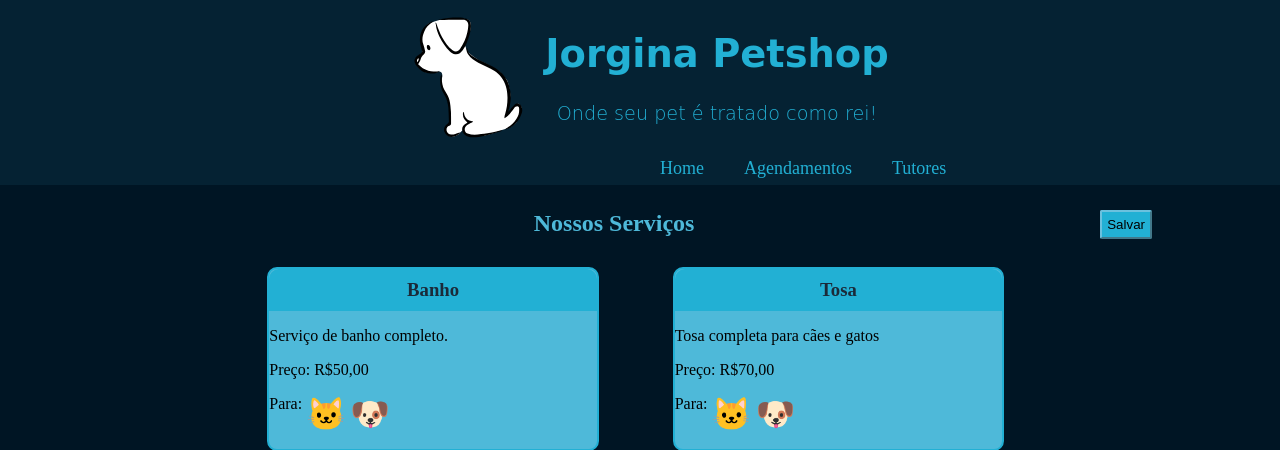
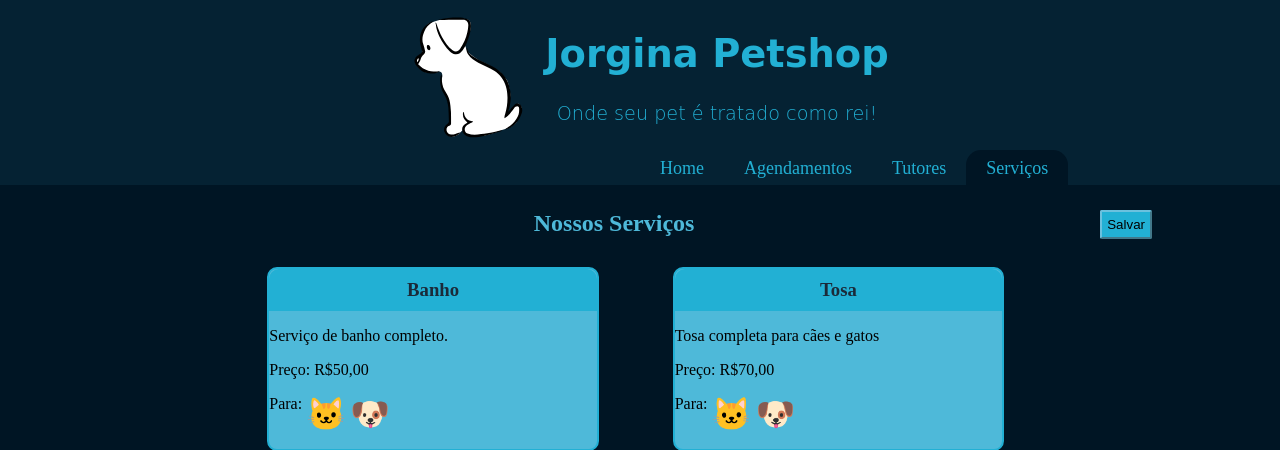
Before and after one commit to Ryushuke/CC-Petshop, a PHP site: page /index.php?nav=services&acao=editar in a window 1280 px wide. Shown: the top 450 px of the page. Run offline with PHP 8.4, Linux system fonts and the light colour scheme; some web fonts are replaced.

Commit message:
update: Barra de navegação agora contempla paginas extras, onde não é possivel navegar diretamente pela barra.

```diff
--- a/css/style.css
+++ b/css/style.css
@@ -145,6 +145,17 @@ h2.title
 	border-radius: 15px 15px 0 0;
 }
 
+.navbar ul li.extra
+{
+	display: block;
+	padding: 8px 20px;
+	color: var(--primary-a0);
+	font-size: large;
+	border-radius: 15px 15px 0 0;
+	background-color: var(--surface-a0);
+	height: 35px;
+}
+
 .navbar ul li a:hover
 {
 	background-color: var(--primary-a40);
--- a/view/navbar.php
+++ b/view/navbar.php
@@ -1,7 +1,69 @@
+<?php
+
+function renderList()
+{
+	$key = 'nav';
+	$active = "home";
+	if(isset($_GET[$key]))
+	{
+		$active = $_GET[$key];
+	}
+
+	renderMainList($active);
+	renderExtra($active);
+}
+
+function renderExtra($active)
+{
+	$extras = [
+		'service' => 'Serviço',
+		'agendamento' => 'Agendamento',
+		'services' => 'Serviços',
+	];
+
+	if(!array_key_exists($active, $extras))
+	{
+		return;
+	}
+
+	$label = $extras[$active];
+
+	echo "<li class=extra>{$label}</li>";
+}
+
+function renderMainList($activeSection)
+{
+	$sections = [ 'home', 'agendamentos', 'tutores' ];
+	$sectionLabels = [ 'Home', 'Agendamentos', 'Tutores' ];
+
+	$active = array_search($activeSection, $sections);
+	if($active === false)
+	{
+		$active = -1;
+	}
+
+	for($i = 0; $i < count($sections); $i++)
+	{
+		renderMain($sections[$i], $sectionLabels[$i], $i == $active);
+	}
+}
+
+function renderMain($section, $label, bool $active)
+{
+	echo "<li><a href='index.php?nav={$section}'";
+
+	if($active)
+	{
+		echo " class='active'";
+	}
+
+	echo ">{$label}</a></li>";
+}
+
+?>
+
 <div class="navbar">
 	<ul>
-		<li><a href="index.php?nav=home" <?php if (!isset($_GET['nav']) || $_GET['nav'] === "home") echo "class='active'"; ?>>Home</a></li>
-		<li><a href="index.php?nav=agendamentos" <?php if (isset($_GET['nav']) && $_GET['nav'] === "agendamentos") echo "class='active'"; ?>>Agendamentos</a></li>
-		<li><a href="index.php?nav=tutores" <?php if (isset($_GET['nav']) && $_GET['nav'] === "tutores") echo "class='active'"; ?>>Tutores</a></li>
+		<?php renderList(); ?>
 	</ul>
 </div>
```
